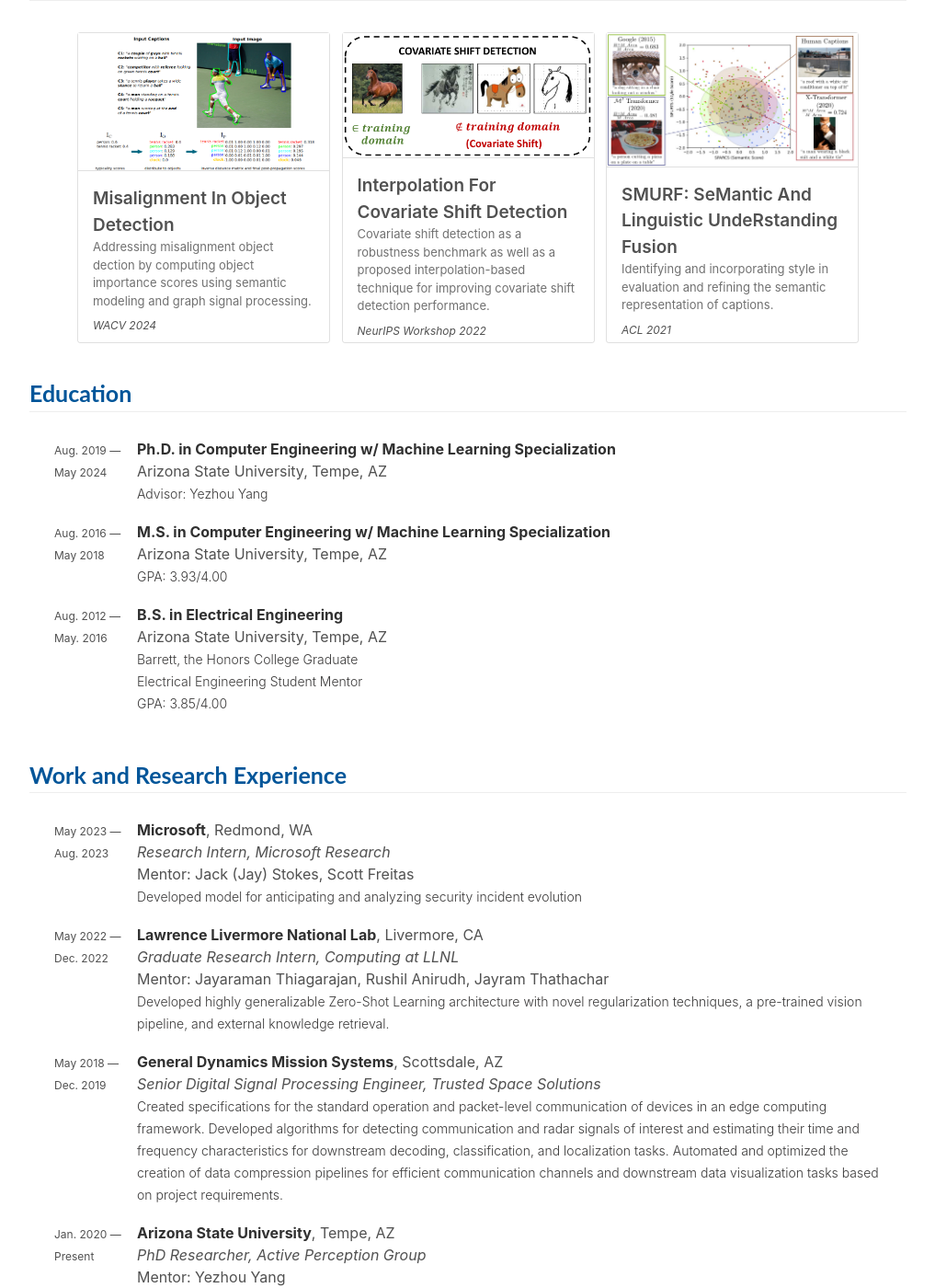
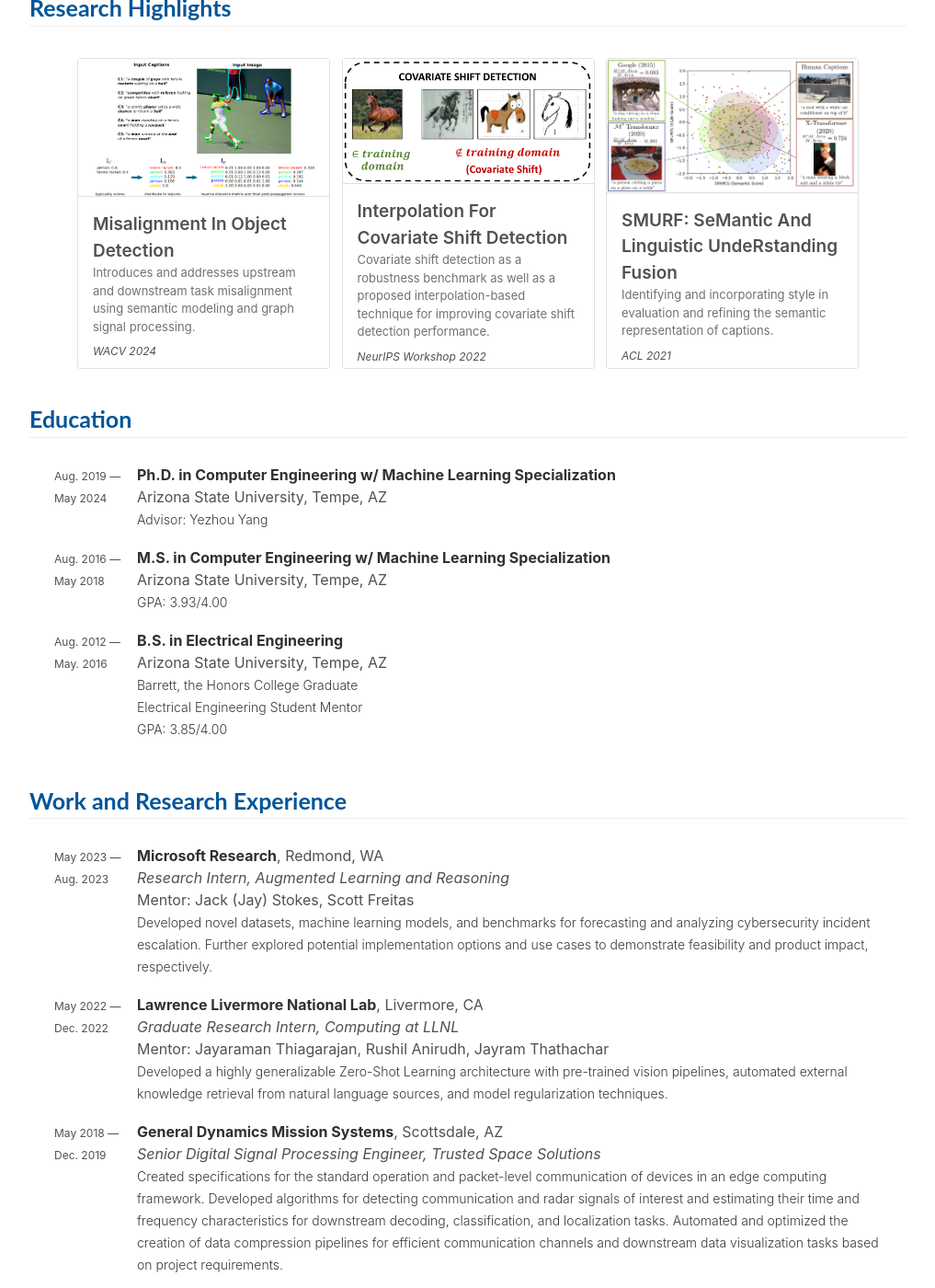
Before and after one commit to JoshuaFeinglass/JoshuaFeinglass.github.io, a Jekyll site: the page built from index.md, in a window 1280 px wide and 1400 px high, scrolled down 864 px. Shown: the whole window at 92% size, without its empty margins (131-1148 px from the left). Built offline with Jekyll 4.4.1, drawn with Linux system fonts in a browser that asks for light colours; nearby versions of some CDN libraries; some web fonts are replaced; some of the changed text lies outside the part shown.

Commit message:
updated info on cv, bio, and experience

```diff
--- a/_data/experiences.yaml
+++ b/_data/experiences.yaml
@@ -1,12 +1,12 @@
-- institution: Microsoft
+- institution: Microsoft Research
   location: "Redmond, WA"
   position: Research Intern
-  group: "Microsoft Research"
+  group: "Augmented Learning and Reasoning"
   year: May 2023 —
   year-extra: Aug. 2023
-  description: "Developed model for anticipating and analyzing security incident evolution"
-  instiution-url: https://www.microsoft.com/
-  group-url: https://www.microsoft.com/research/
+  description: "Developed novel datasets, machine learning models, and benchmarks for forecasting and analyzing cybersecurity incident escalation. Further explored potential implementation options and use cases to demonstrate feasibility and product impact, respectively."
+  instiution-url: https://www.microsoft.com/research/
+  group-url: https://www.microsoft.com/en-us/research/group/augmented-learning-and-reasoning/
   type: industry
   ismentor: true
   mentors:
@@ -19,7 +19,7 @@
   group: "Computing at LLNL"
   year: May 2022 —
   year-extra: Dec. 2022
-  description: "Developed highly generalizable Zero-Shot Learning architecture with novel regularization techniques, a pre-trained vision pipeline, and external knowledge retrieval."
+  description: "Developed a highly generalizable Zero-Shot Learning architecture with pre-trained vision pipelines, automated external knowledge retrieval from natural language sources, and model regularization techniques."
   instiution-url: https://www.llnl.gov/
   group-url: https://computing.llnl.gov/
   type: industry
--- a/_data/publications.yaml
+++ b/_data/publications.yaml
@@ -8,7 +8,7 @@
   year: 2024
   url: https://arxiv.org/abs/2309.00215
   feature-title: "Misalignment in Object Detection"
-  feature-description: "Addressing misalignment object dection by computing object importance scores using semantic modeling and graph signal processing."
+  feature-description: "Introduces and addresses upstream and downstream task misalignment using semantic modeling and graph signal processing."
   image: /images/papers/game.png
   featured: True
   bibtex: |-
--- a/index.md
+++ b/index.md
@@ -26,7 +26,7 @@ title: Home
 		I'm a 5th year PhD student developing <b>generalizable</b> and <b>robust</b> models to ensure the deployment of safe and reliable AI systems.
 	</p>
 	<p markdown="1" style="font-size: 14pt; padding-left:0rem">
-		I work in the <a href="https://yezhouyang.engineering.asu.edu/research-group/" style="color:#005599">ASU APG</a> lab where I'm advised by Yezhou Yang. I previously interned at <img class="intro-logo" style="width: 25px;" src="/images/logos/ms.png">  Microsoft Research, where I developed a model for anticipating and analyzing security incident evolution, and <img class="intro-logo" style="width: 25px;" src="/images/logos/llnl.png">  Lawrence Livermore National Lab, where I developed a novel zero-shot deep learning architecture using image and natural language data sources.
+		I work in the <a href="https://yezhouyang.engineering.asu.edu/research-group/" style="color:#005599">ASU APG</a> lab where I'm advised by Yezhou Yang. I previously interned at <img class="intro-logo" style="width: 25px;" src="/images/logos/ms.png">  Microsoft Research, where I developed novel datasets, machine learning models, and benchmarks for forecasting and analyzing cybersecurity incident escalation, and <img class="intro-logo" style="width: 25px;" src="/images/logos/llnl.png">  Lawrence Livermore National Lab, where I developed a novel zero-shot deep learning architecture using image and natural language data sources.
 	</p>
 	<p markdown="1" style="font-size: 14pt; padding-left:0rem">
 		I previously worked full-time as a Senior Digital Signal Processing Engineering at <img class="intro-logo" style="width: 25px;" src="/images/logos/gd.png"> General Dynamics where I designed algorithms for spectral decomposition, detection, characterization, and classification of communication and radar signals.
```
Also changed, not shown: cv.md (+1 -1 lines), 6 other files.
